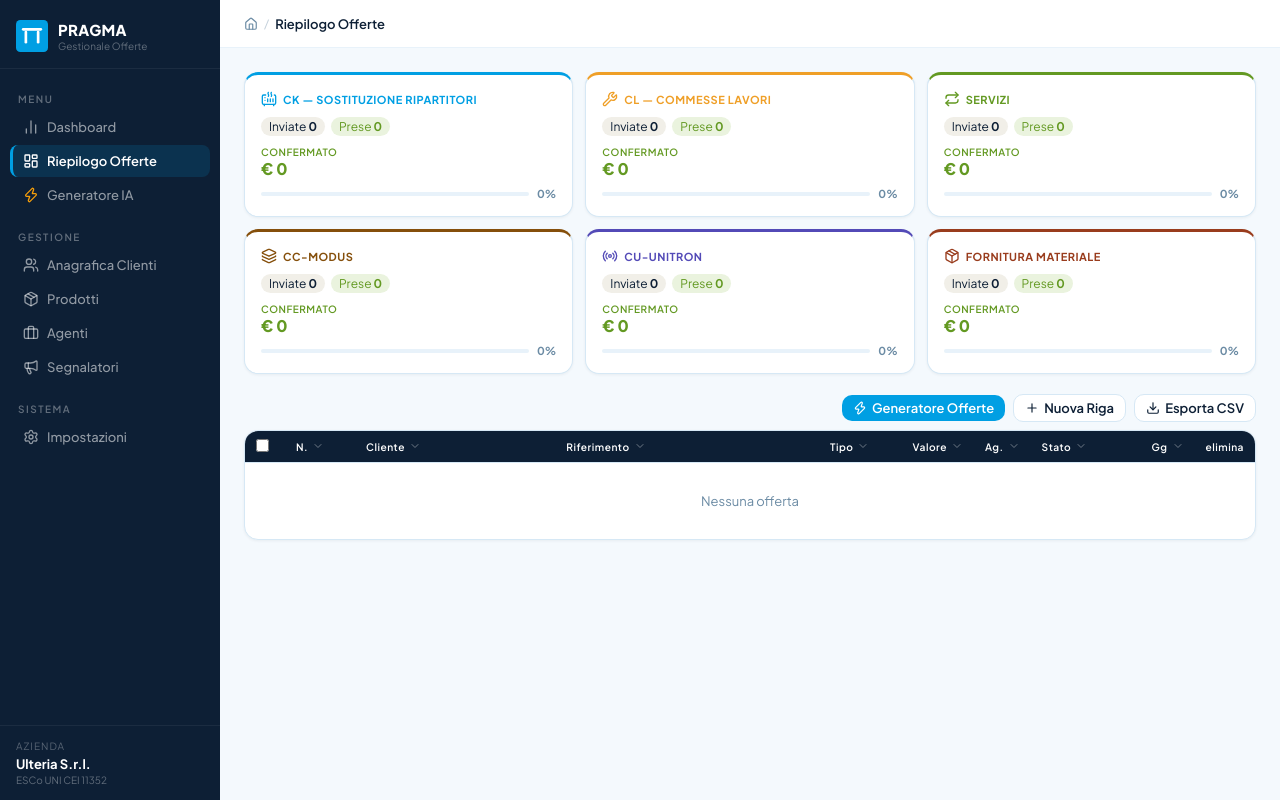
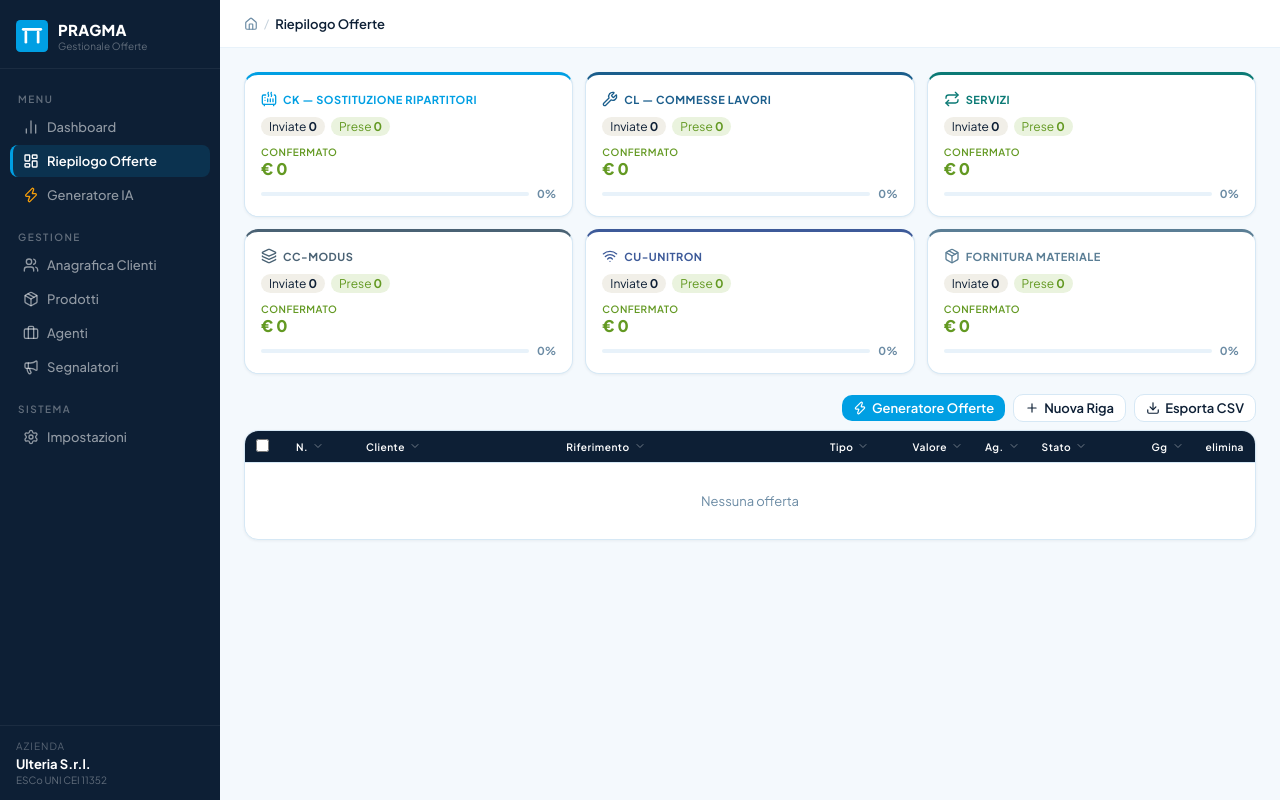
Before and after one commit to FiloUlte/gestionale-offerte-ulteria, a Flask app: page / in a window 1280 px wide. Run offline with Flask 3, Linux system fonts and the light colour scheme; data comes from the database, SQL or seed files in the repository; data that the repository does not hold is empty.

Commit message:
fix: unified color palette — all blues/navy/teal/slate, no more random colors

```diff
--- a/static/app.js
+++ b/static/app.js
@@ -354,19 +354,20 @@ function buildDashboard(c) {
     }
     /* Tipologia (sottotipo badge) */
     if (dashVisibleCols.indexOf("tipologia") >= 0) {
+      /* Colori coerenti: famiglia blu/navy/petrolio */
       var tipoColorMap = {
-        "CK": { bg: "var(--pragma-ck-bg)", color: "var(--pragma-ck)" },
-        "CL": { bg: "var(--pragma-cl-bg)", color: "var(--pragma-cl)" },
-        "RK": { bg: "var(--pragma-rk-bg)", color: "var(--pragma-rk)" },
-        "RD": { bg: "var(--pragma-rd-bg)", color: "var(--pragma-rd)" },
-        "MANSIS": { bg: "var(--pragma-warning-bg)", color: "var(--pragma-warning)" },
-        "MANCT": { bg: "var(--pragma-purple-bg)", color: "var(--pragma-purple)" },
-        "MAN-DOMO": { bg: "#FAC775", color: "#412402" },
-        "MISURATORI": { bg: "#FAECE7", color: "#993C1D" },
-        "RICAMBI": { bg: "#F5C4B3", color: "#4A1B0C" },
-        "CM": { bg: "var(--pragma-neutral-bg)", color: "var(--pragma-neutral)" },
-        "cc_modus": { bg: "var(--pragma-modus-bg)", color: "var(--pragma-modus)" },
-        "cu_unitron": { bg: "var(--pragma-unitron-bg)", color: "var(--pragma-unitron)" }
+        "CK": { bg: "#E6F5FC", color: "#009FE3" },
+        "CL": { bg: "#D8EAF5", color: "#1B5E8C" },
+        "RK": { bg: "#DFF0F0", color: "#0B7A75" },
+        "RD": { bg: "#D4EBE9", color: "#086B66" },
+        "MANSIS": { bg: "#DFF0F0", color: "#0B7A75" },
+        "MANCT": { bg: "#DFF0F0", color: "#0B7A75" },
+        "MAN-DOMO": { bg: "#DFF0F0", color: "#0B7A75" },
+        "MISURATORI": { bg: "#E0E9F0", color: "#5B7E95" },
+        "RICAMBI": { bg: "#E0E9F0", color: "#5B7E95" },
+        "CM": { bg: "#E4ECF2", color: "#4A6274" },
+        "cc_modus": { bg: "#E4ECF2", color: "#4A6274" },
+        "cu_unitron": { bg: "#DDE4F2", color: "#3D5A99" }
       };
       var tipoBadge = "";
       var tipoKey = o.sottotipo || o.macro_categoria || "";
@@ -497,13 +498,13 @@ function loadKpiCards() {
     var d = res.data;
     var kpiDefs = [
       { key: "CK", label: "CK — Sostituzione Ripartitori", icon: "heater", color: "#009FE3", data: d.CK },
-      { key: "CL", label: "CL — Commesse Lavori", icon: "wrench", color: "#EF9F27", data: d.CL },
-      { key: "servizi", label: "Servizi", icon: "repeat", color: "#639922", data: d.servizi }
+      { key: "CL", label: "CL — Commesse Lavori", icon: "wrench", color: "#1B5E8C", data: d.CL },
+      { key: "servizi", label: "Servizi", icon: "repeat", color: "#0B7A75", data: d.servizi }
     ];
     var kpiDefs2 = [
-      { key: "cc_modus", label: "CC-Modus", icon: "layers", color: "#854F0B", data: d.cc_modus },
-      { key: "cu_unitron", label: "CU-Unitron", icon: "radio", color: "#534AB7", data: d.cu_unitron },
-      { key: "fornitura", label: "Fornitura Materiale", icon: "package", color: "#993C1D", data: d.fornitura }
+      { key: "cc_modus", label: "CC-Modus", icon: "layers", color: "#4A6274", data: d.cc_modus },
+      { key: "cu_unitron", label: "CU-Unitron", icon: "wifi", color: "#3D5A99", data: d.cu_unitron },
+      { key: "fornitura", label: "Fornitura Materiale", icon: "package", color: "#5B7E95", data: d.fornitura }
     ];
 
     function renderKpiCard(def) {
@@ -1179,20 +1180,21 @@ function showNuovaOffertaModal(cont) {
     agOpts += '<option value="' + a.id + '">' + esc(a.nome + " " + a.cognome) + "</option>";
   });
 
+  /* Palette coerente: blu Ulteria / navy / petrolio / ardesia / indaco / acciaio */
   var sottotipiDef = [
     { val: "CK", label: "CK", desc: "Sostituzione Ripartitori", macro: "installazione", icon: "heater", color: "#009FE3", bg: "#E6F5FC" },
-    { val: "CL", label: "CL", desc: "Commesse Lavori", macro: "installazione", icon: "wrench", color: "#EF9F27", bg: "#FFF3E0" },
-    { val: "RK", label: "RK", desc: "Lettura Ripartitori", macro: "servizi", icon: "radio", color: "#639922", bg: "#EAF3DE" },
-    { val: "RD", label: "RD", desc: "Lettura Diretta", macro: "servizi", icon: "radio", color: "#173404", bg: "#C0DD97" },
-    { val: "MANSIS", label: "MANSIS", desc: "Manutenzione Sistemi", macro: "servizi", icon: "settings", color: "#854F0B", bg: "#FAEEDA" },
-    { val: "MANCT", label: "MANCT", desc: "Manutenzione CT", macro: "servizi", icon: "settings", color: "#3C3489", bg: "#EEEDFE" },
-    { val: "MAN-DOMO", label: "MAN-DOMO", desc: "Domotica", macro: "servizi", icon: "home", color: "#412402", bg: "#FAC775" },
-    { val: "cc_modus", label: "CC-Modus", desc: "Contabilizzazione", macro: "cc_modus", icon: "layers", color: "#854F0B", bg: "#FAEEDA" },
-    { val: "cu_unitron", label: "CU-Unitron", desc: "Telegestione", macro: "cu_unitron", icon: "wifi", color: "#3C3489", bg: "#EEEDFE" },
-    { val: "MISURATORI", label: "Fornitura", desc: "Misuratori", macro: "fornitura", icon: "package", color: "#993C1D", bg: "#FAECE7" },
-    { val: "RICAMBI", label: "Ricambi", desc: "Ricambi", macro: "fornitura", icon: "package", color: "#4A1B0C", bg: "#F5C4B3" },
-    { val: "CM", label: "CM", desc: "Intervento", macro: "interventi", icon: "tool", color: "#5F5E5A", bg: "#F1EFE8" },
-    { val: "_altro", label: "Altro", desc: "Campo libero", macro: "", icon: "edit", color: "#5F5E5A", bg: "#F1EFE8" }
+    { val: "CL", label: "CL", desc: "Commesse Lavori", macro: "installazione", icon: "wrench", color: "#1B5E8C", bg: "#D8EAF5" },
+    { val: "RK", label: "RK", desc: "Lettura Ripartitori", macro: "servizi", icon: "radio", color: "#0B7A75", bg: "#DFF0F0" },
+    { val: "RD", label: "RD", desc: "Lettura Diretta", macro: "servizi", icon: "radio", color: "#086B66", bg: "#D4EBE9" },
+    { val: "MANSIS", label: "MANSIS", desc: "Manutenzione Sistemi", macro: "servizi", icon: "settings", color: "#0B7A75", bg: "#DFF0F0" },
+    { val: "MANCT", label: "MANCT", desc: "Manutenzione CT", macro: "servizi", icon: "settings", color: "#0B7A75", bg: "#DFF0F0" },
+    { val: "MAN-DOMO", label: "MAN-DOMO", desc: "Domotica", macro: "servizi", icon: "home", color: "#0B7A75", bg: "#DFF0F0" },
+    { val: "cc_modus", label: "CC-Modus", desc: "Contabilizzazione", macro: "cc_modus", icon: "layers", color: "#4A6274", bg: "#E4ECF2" },
+    { val: "cu_unitron", label: "CU-Unitron", desc: "Telegestione", macro: "cu_unitron", icon: "wifi", color: "#3D5A99", bg: "#DDE4F2" },
+    { val: "MISURATORI", label: "Fornitura", desc: "Misuratori", macro: "fornitura", icon: "package", color: "#5B7E95", bg: "#E0E9F0" },
+    { val: "RICAMBI", label: "Ricambi", desc: "Ricambi", macro: "fornitura", icon: "package", color: "#5B7E95", bg: "#E0E9F0" },
+    { val: "CM", label: "CM", desc: "Intervento", macro: "interventi", icon: "tool", color: "#4A6274", bg: "#E4ECF2" },
+    { val: "_altro", label: "Altro", desc: "Campo libero", macro: "", icon: "edit", color: "#6B8BA4", bg: "#EDF3F8" }
   ];
 
   var bh = "";
--- a/templates/index.html
+++ b/templates/index.html
@@ -92,6 +92,6 @@
   </div>
 </div>
 
-<script src="/static/app.js?v=47"></script>
+<script src="/static/app.js?v=48"></script>
 </body>
 </html>
```
